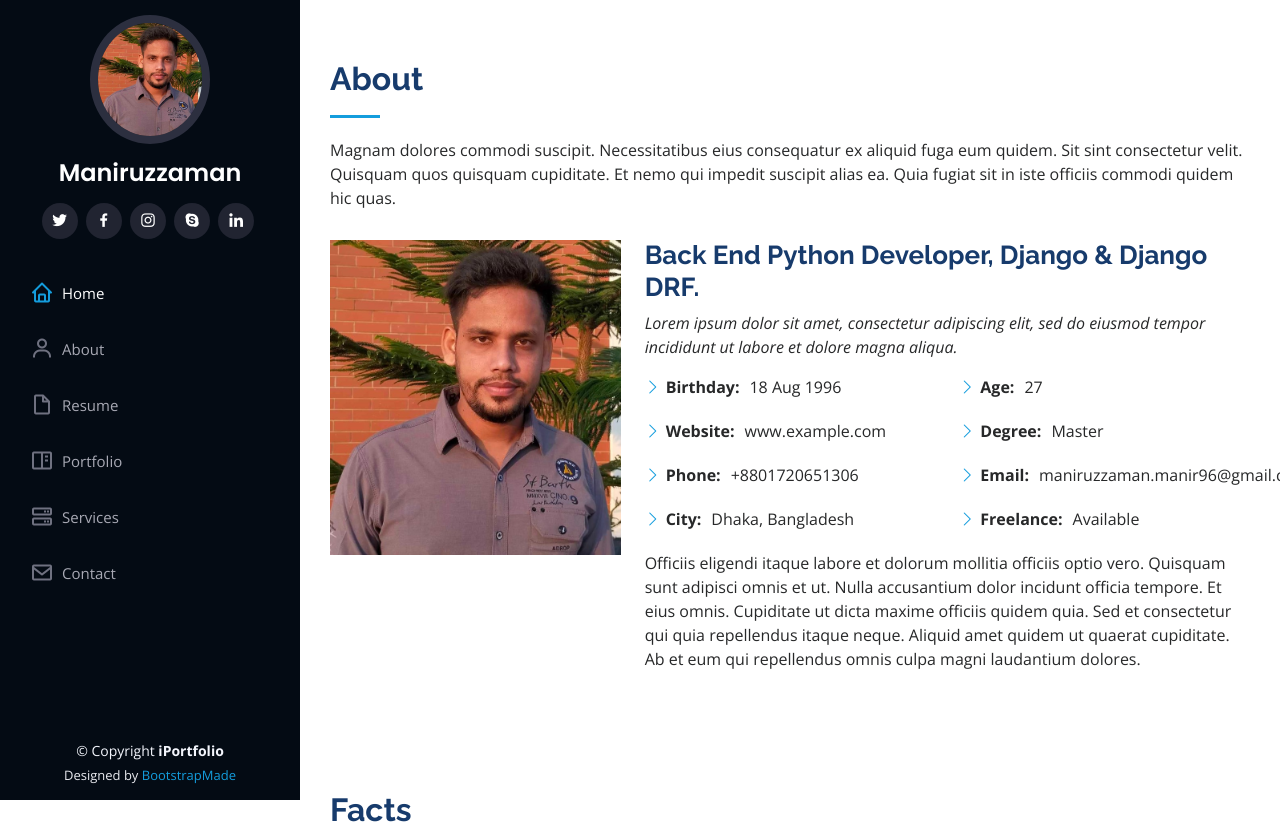
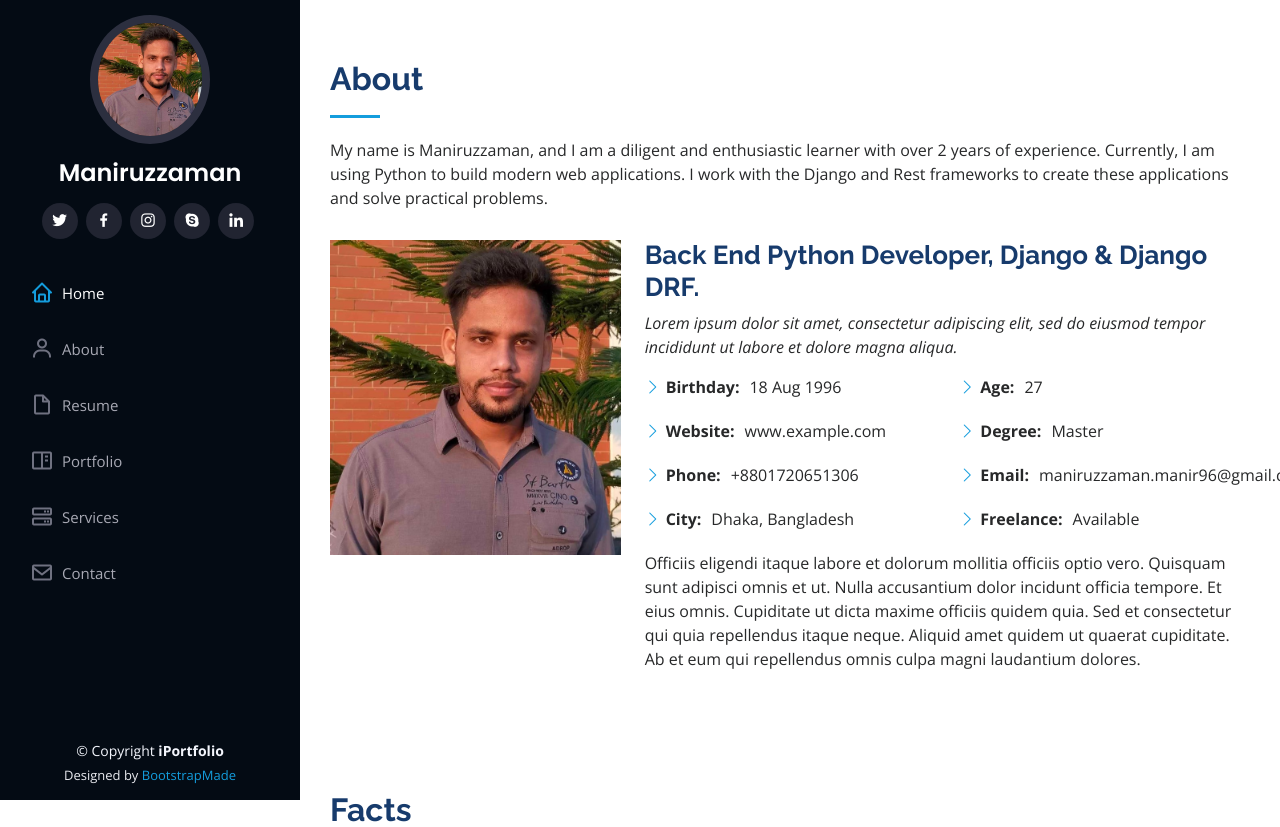
Before and after one commit to Manir96/Portfolio_Maniruzzaman, a Django app: page /about/ in a window 1280 px wide. Shown: the top 827 px of the page. Run offline with Django 5.2, Linux system fonts and the light colour scheme; some libraries are stand-ins or nearby versions.

Commit message:
about update

```diff
--- a/portfolio/templates/About/about.html
+++ b/portfolio/templates/About/about.html
@@ -10,7 +10,7 @@
 
       <div class="section-title">
         <h2>About</h2>
-        <p>Magnam dolores commodi suscipit. Necessitatibus eius consequatur ex aliquid fuga eum quidem. Sit sint consectetur velit. Quisquam quos quisquam cupiditate. Et nemo qui impedit suscipit alias ea. Quia fugiat sit in iste officiis commodi quidem hic quas.</p>
+        <p>My name is Maniruzzaman, and I am a diligent and enthusiastic learner with over 2 years of experience. Currently, I am using Python to build modern web applications. I work with the Django and Rest frameworks to create these applications and solve practical problems.</p>
       </div>
 
       <div class="row">
--- a/portfolio/templates/home/index.html
+++ b/portfolio/templates/home/index.html
@@ -20,7 +20,7 @@
 
         <div class="section-title">
           <h2>About</h2>
-          <p>Magnam dolores commodi suscipit. Necessitatibus eius consequatur ex aliquid fuga eum quidem. Sit sint consectetur velit. Quisquam quos quisquam cupiditate. Et nemo qui impedit suscipit alias ea. Quia fugiat sit in iste officiis commodi quidem hic quas.</p>
+          <p>My name is Maniruzzaman, and I am a diligent and enthusiastic learner with over 2 years of experience. Currently, I am using Python to build modern web applications. I work with the Django and Rest frameworks to create these applications and solve practical problems.</p>
         </div>
 
         <div class="row">
```
